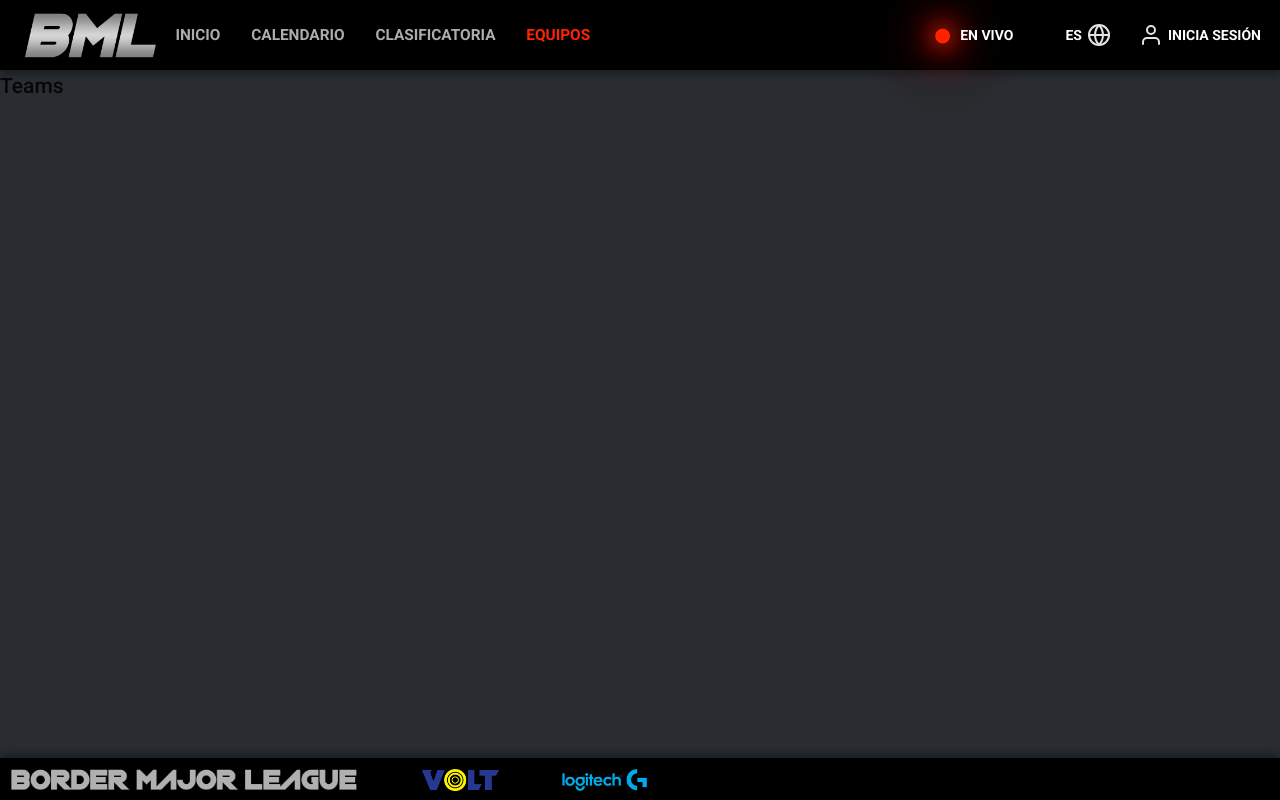
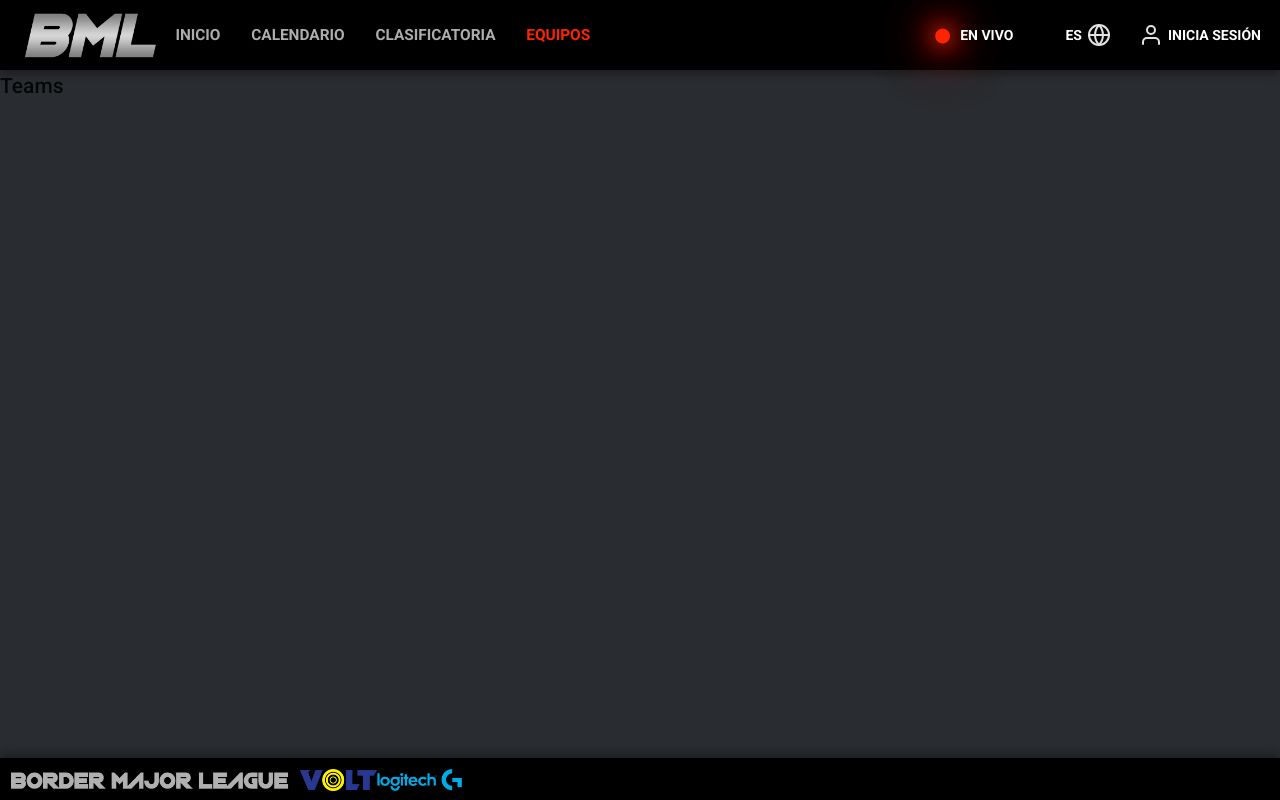
Before and after one commit to olavskoo/tournament, a React (Create React App) app: page /teams in a window 1280 px wide. Built offline with nearby package versions, Linux system fonts and the light colour scheme.

Commit message:
Perfeccionamiento del Footer
Se perfecciono el Footer y el Page End

```diff
--- a/package.json
+++ b/package.json
@@ -3,6 +3,11 @@
   "version": "0.1.0",
   "private": true,
   "dependencies": {
+    "@fortawesome/fontawesome-svg-core": "^1.2.29",
+    "@fortawesome/free-brands-svg-icons": "^5.13.1",
+    "@fortawesome/free-regular-svg-icons": "^5.13.1",
+    "@fortawesome/free-solid-svg-icons": "^5.13.1",
+    "@fortawesome/react-fontawesome": "^0.1.11",
     "@testing-library/jest-dom": "^4.2.4",
     "@testing-library/react": "^9.3.2",
     "@testing-library/user-event": "^7.1.2",
--- a/src/_components/Footer.css
+++ b/src/_components/Footer.css
@@ -1,18 +1,30 @@
 .footer-container {
+  width: 100%;
   display: flex;
   max-height: 3em;
   flex-direction: row;
+  padding: 10px;
   justify-content: flex-start;
-  padding: 10px;
   background-color: black;
   -webkit-box-shadow: 0px -5px 8px 0px rgba(0, 0, 0, 0.31);
   -moz-box-shadow: 0px -5px 8px 0px rgba(0, 0, 0, 0.31);
   box-shadow: 0px -5px 8px 0px rgba(0, 0, 0, 0.31);
 }
+
 .logo-container {
-  height: 100%;
-  margin-right: 5%;
+  height: 100% !important;
+  width: auto;
+  display: inline-block;
+  text-align: center;
 }
+
 .brand-logo {
-  height: 100%;
+  max-height: 100%;
+  max-width: 100px;
 }
+
+.bmllogo {
+  height: auto;
+  max-width: 280px !important;
+  margin-right: 10px;
+}
--- a/src/_components/Footer.js
+++ b/src/_components/Footer.js
@@ -6,11 +6,8 @@ import "./Footer.css";
 const Footer = ({ lang, texts }) => {
   return (
     <div className="footer-container">
-      <div
-        className="logo-container"
-        style={{ display: "flex", justifyContent: "flex-start" }}
-      >
-        <img src={CompleteLogo} alt="complete-logo" className="brand-logo" />
+      <div className="logo-container">
+        <img src={CompleteLogo} alt="complete-logo" className="brand-logo bmllogo" />
       </div>
       <div className="logo-container">
         <img src={VoltLogo} alt="complete-logo" className="brand-logo" />
--- a/src/_components/PageEnd.css
+++ b/src/_components/PageEnd.css
@@ -2,14 +2,29 @@
   background-color: black;
   display: flex;
   align-items: center;
-  justify-content: space-around;
+  justify-content: space-between;
   padding: 10px;
+  width: 100%;
+  height: auto;
 }
+
 .important-links {
   display: flex;
-  flex-grow: 1;
   justify-content: center;
   align-items: center;
+  height: 100%;
+}
+
+.social-links {
+  height: 100%;
+  display: flex;
+  justify-content: space-between;
+  align-items: center;
+}
+
+.social-a {
+  font-size: 2em;
+  padding: 0px 10px
 }
 
 .important-link {
@@ -35,7 +50,10 @@
   display: flex;
   align-items: center;
   opacity: 0.3;
+  height: 100%;
 }
+
 .info {
   color: #e2e2e2;
+  margin-bottom: 0;
 }
--- a/src/_components/PageEnd.js
+++ b/src/_components/PageEnd.js
@@ -1,12 +1,30 @@
 import React from "react";
 import "./PageEnd.css";
 import texts from "../_resources/texts.json";
+import { FontAwesomeIcon } from '@fortawesome/react-fontawesome'
+import { faFacebook, faInstagram, faTwitch, faTwitter, faDiscord } from '@fortawesome/free-brands-svg-icons'
 const PageEnd = ({ lang }) => {
   return (
     <div
       className="page-end-container"
-      style={{ height: "auto", width: "100%", backgroundColor: "black" }}
     >
+      <div className="social-links">
+        <a class="social-a" href="#">
+          <FontAwesomeIcon icon={faTwitch} color={'white'} />
+        </a>
+        <a class="social-a" href="#">
+          <FontAwesomeIcon icon={faFacebook} color={'white'} />
+        </a>
+        <a class="social-a" href="#">
+          <FontAwesomeIcon icon={faDiscord} color={'white'} />
+        </a>
+        <a class="social-a" href="#">
+          <FontAwesomeIcon icon={faInstagram} color={'white'} />
+        </a>
+        <a class="social-a" href="#">
+          <FontAwesomeIcon icon={faTwitter} color={'white'} />
+        </a>
+      </div>
       <div className="important-links">
         <button className="important-link">{texts[lang].footer[1]}</button>
         <button className="important-link">{texts[lang].footer[2]}</button>
--- a/src/_screens/Home.js
+++ b/src/_screens/Home.js
@@ -38,7 +38,7 @@ const Stream = () => {
   return (
     <div style={{ height: "100%" }}>
       <ReactTwitchEmbedVideo
-        channel="lpl"
+        channel="caps"
         width={"100%"}
         height={"100%"}
         theme="dark"
```
Also changed, not shown: 1 other file (tests, documents, lock files or other folders).
